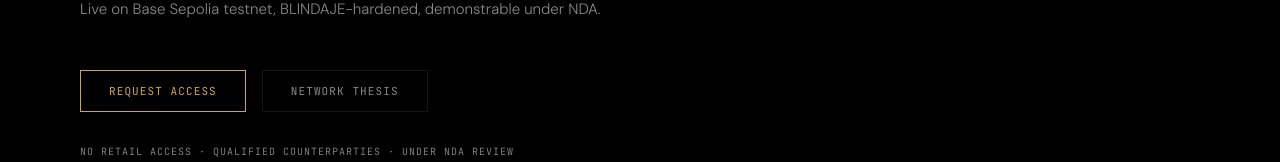
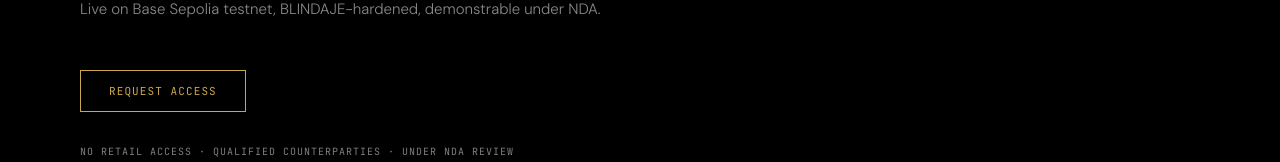
Before and after one commit to vynx-network/vynx-website, a Next.js app: page / in a window 1280 px wide. Shown: the part 5162-5324 px from the top of the page. Built offline with nearby package versions, Linux system fonts and the light colour scheme.

Commit message:
feat(Close): remove secondary button for network thesis to streamline access request section

```diff
--- a/components/landing/Close.tsx
+++ b/components/landing/Close.tsx
@@ -20,9 +20,6 @@
           <Button variant="primary" href="mailto:cristian@vynx.network">
             REQUEST ACCESS
           </Button>
-          <Button variant="secondary" href="/thesis">
-            NETWORK THESIS
-          </Button>
         </div>
 
         <p className="font-mono text-[10px] tracking-widest text-vynx-faint -mt-4">
```
